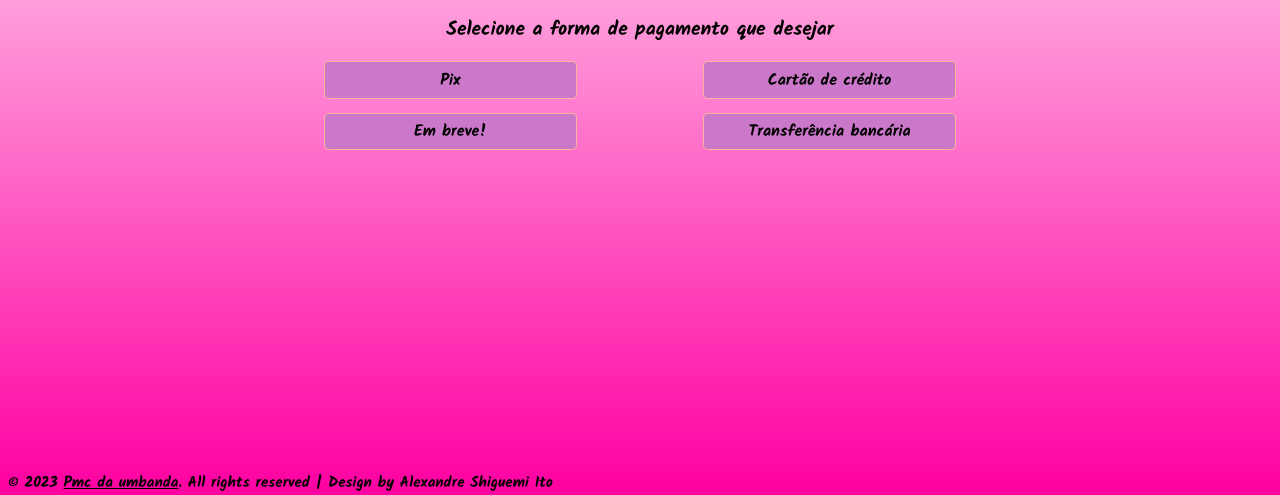
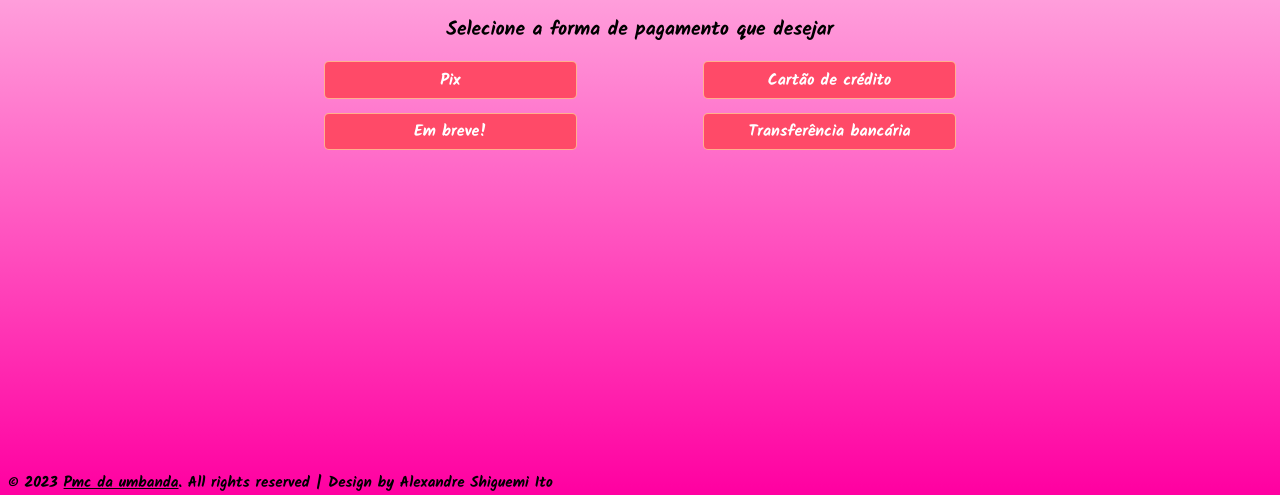
Before and after one commit to ShiguemiAlexandre/formas_pagamento, a plain HTML site: page index.html in a window 1280 px wide. Shown: the part 305-800 px from the top of the page. Drawn offline with Linux system fonts and the light colour scheme.

Commit message:
Alteracao da cor dos botão

```diff
--- a/stylesheet/hud.css
+++ b/stylesheet/hud.css
@@ -67,11 +67,11 @@ nav {
     /* box-shadow: 5px 5px 5px 5px #ff4a68; */
     width: 100%;
     padding: 2%;
-    background-color: rgb(203, 119, 202);
+    background-color: #ff4a68;
     border: 1px solid #ffbe92e2;
     text-align: center;
     text-decoration: none;
-    color: black;
+    color: rgb(255, 255, 255);
 }
 /*Rodapé*/
 footer{
--- a/stylesheet/pix.css
+++ b/stylesheet/pix.css
@@ -33,7 +33,7 @@ header{
     border-radius: 1rem;
     /* border: 2px solid black; */
     border-color: rgba(240, 27, 27, 0.52);
-    background-color: #ff61dab6;
+    background-color: #ff4a68;
     border: 1px solid #ffbe92e2;
 }
 #copiar:hover{
```
